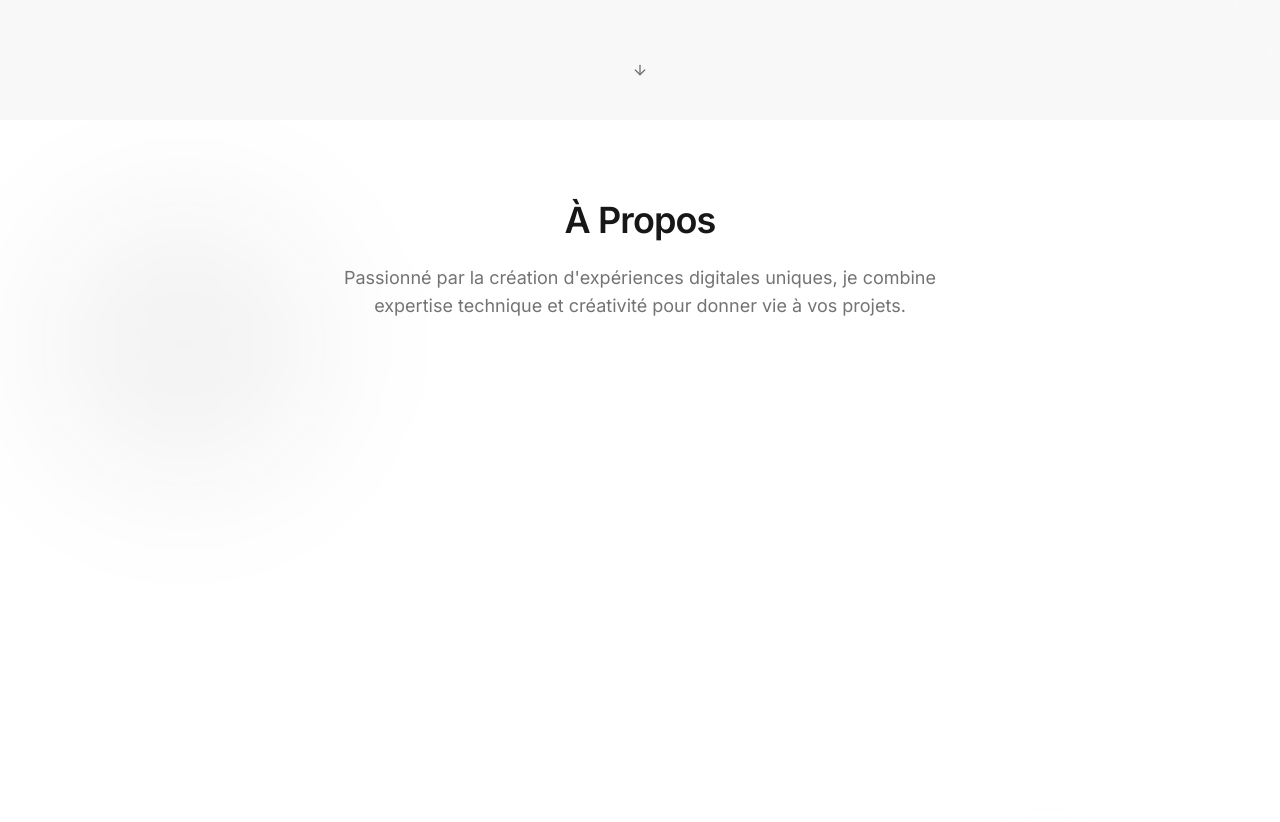
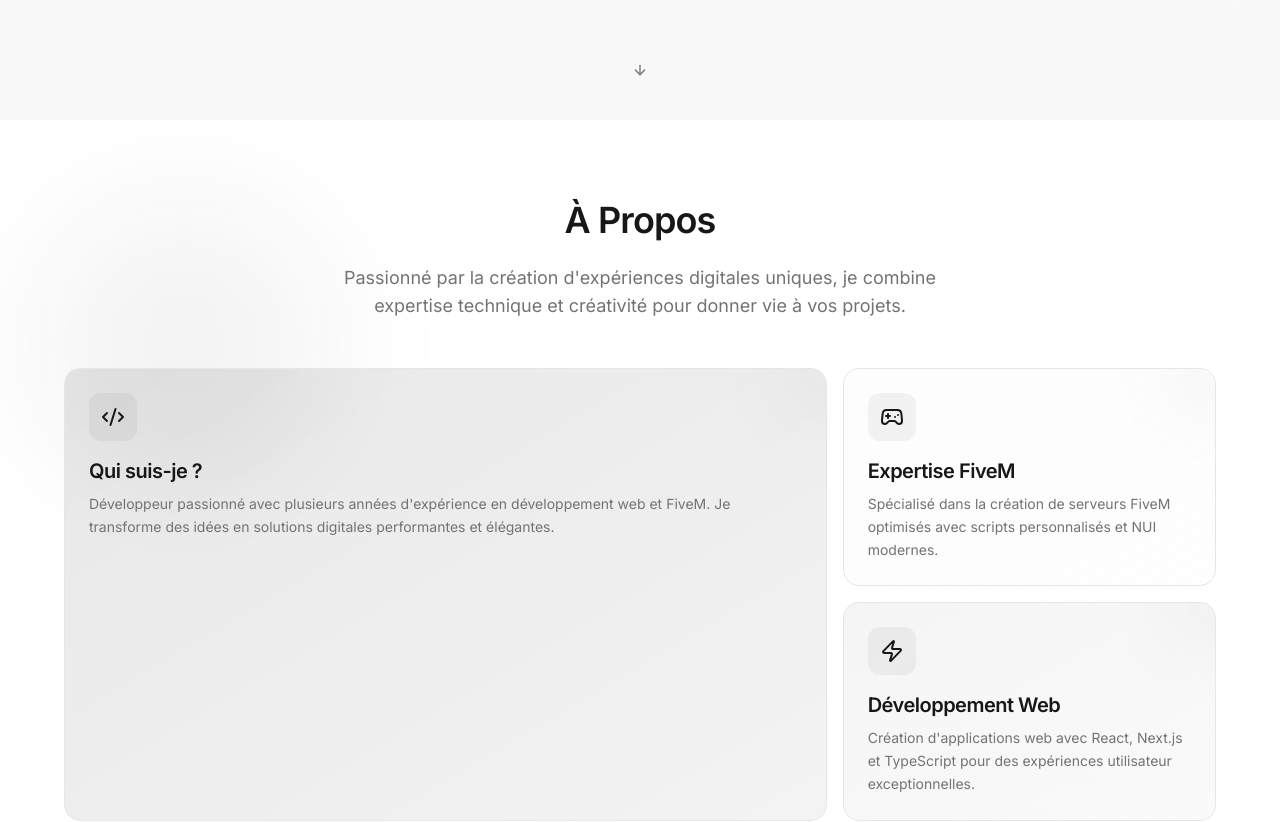
Before and after one commit to thozz-dev/glyph-creator-spot, a React (Vite) app: page / in a window 1280 px wide. Shown: the part 680-1502 px from the top of the page. Built offline with nearby package versions, Linux system fonts and the light colour scheme; the HTML template or start-up script is replaced by a standard one.

Commit message:
Fix: Bento grid and testimonials not displaying

```diff
--- a/src/index.css
+++ b/src/index.css
@@ -261,8 +261,23 @@
 }
 
 .animate-fade-up {
-  animation: fade-up 0.8s ease-out;
-  animation: typewriter 2s steps(40) forwards, blink 1s infinite;
+  animation: fade-up 0.8s ease-out forwards;
+}
+
+.animate-fade-in {
+  animation: fade-in 0.6s ease-out forwards;
+}
+
+.animate-slide-in-left {
+  animation: slide-in-left 0.8s ease-out forwards;
+}
+
+.animate-slide-in-right {
+  animation: slide-in-right 0.8s ease-out forwards;
+}
+
+.animate-scale-in {
+  animation: scale-in 0.6s ease-out forwards;
 }
 
 .animate-float {
@@ -287,6 +302,17 @@
 
 .animation-delay-200 {
   animation-delay: 200ms;
+}
+
+.animation-delay-400 {
+  animation-delay: 400ms;
+}
+
+.animation-delay-600 {
+  animation-delay: 600ms;
+}
+
+.animation-delay-800 {
   animation-delay: 800ms;
 }
 
```
